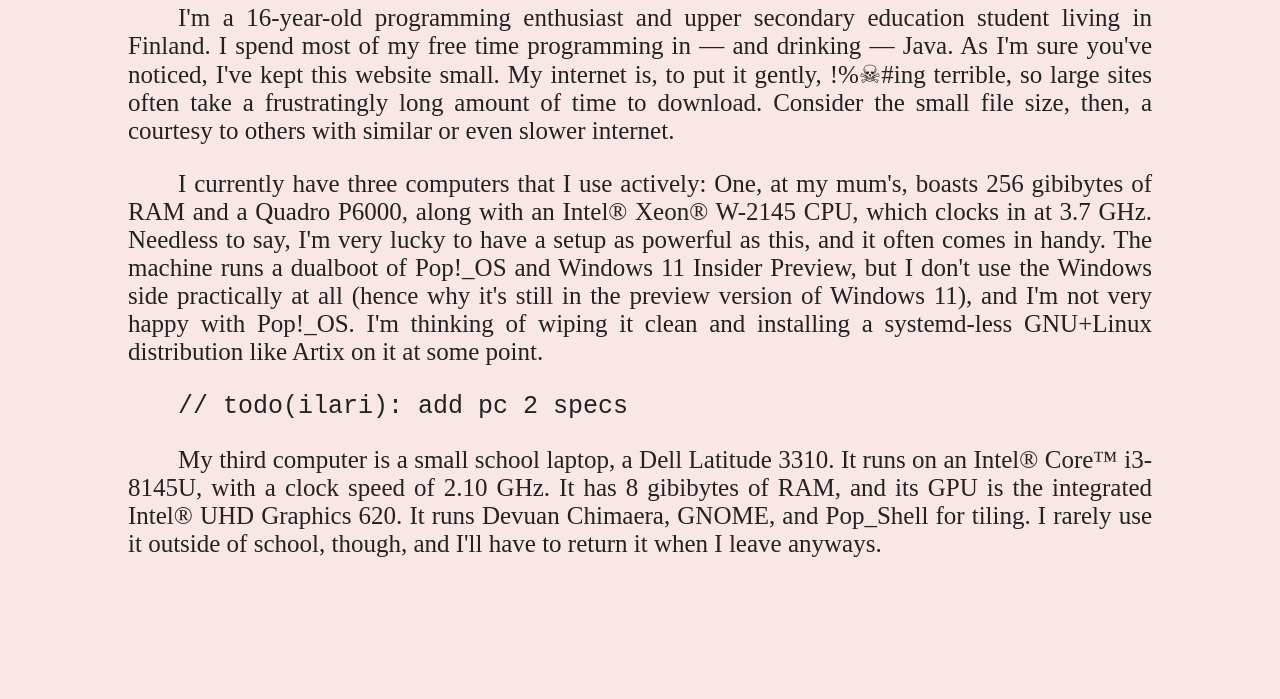
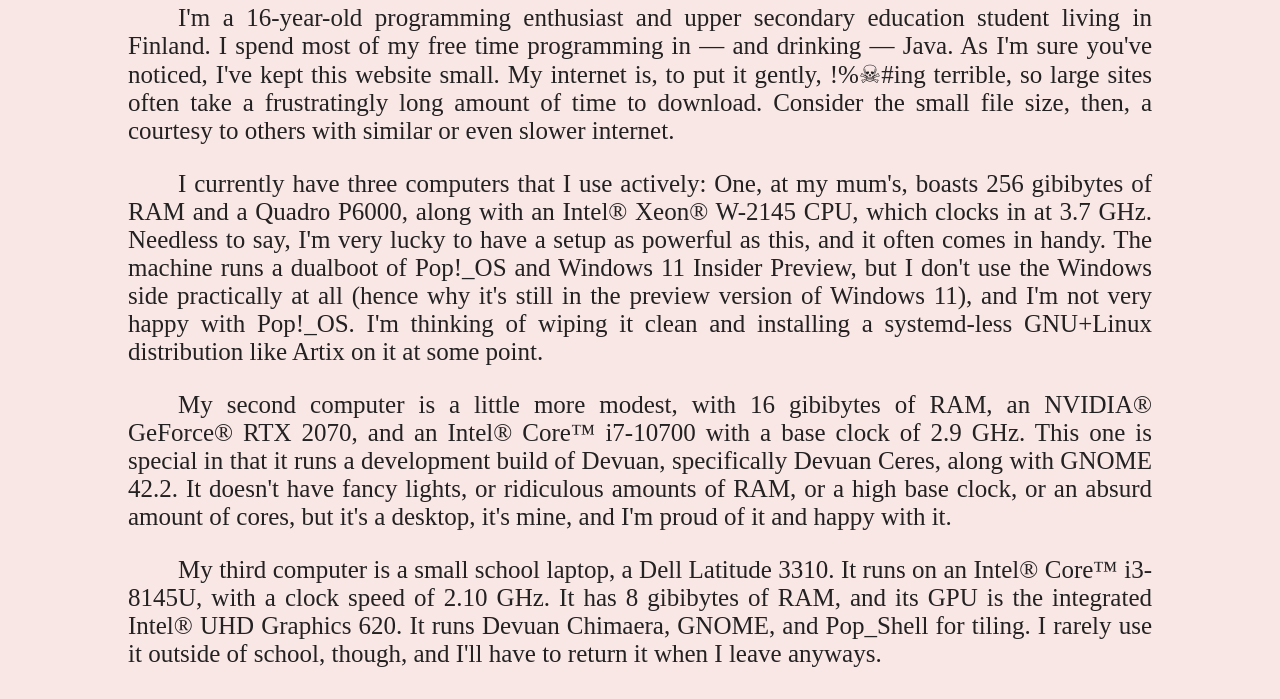
Before and after one commit to bluelhf/bluelhf.github.io, a website: page src/index.html in a window 1280 px wide. Shown: the part 117-816 px from the top of the page. Drawn offline with Linux system fonts and the light colour scheme.

Commit message:
feat: add pc 2 specs

```diff
--- a/src/index.html
+++ b/src/index.html
@@ -97,7 +97,10 @@
                 installing a systemd-less GNU+Linux distribution like Artix on it at some point.
             </p>
             <p>
-                <code>// todo(ilari): add pc 2 specs</code>
+                My second computer is a little more modest, with 16 gibibytes of RAM, an NVIDIA® GeForce® RTX 2070, and an Intel®
+                Core™ i7-10700 with a base clock of 2.9 GHz.  This one is special in that it runs a development build of Devuan,
+                specifically Devuan Ceres, along with GNOME 42.2. It doesn't have fancy lights, or ridiculous amounts of RAM, or
+                a high base clock, or an absurd amount of cores, but it's a desktop, it's mine, and I'm proud of it and happy with it.
             </p>
             <p>
                 My third computer is a small school laptop, a Dell Latitude 3310. It runs on an Intel® Core™ i3-8145U, with
```
